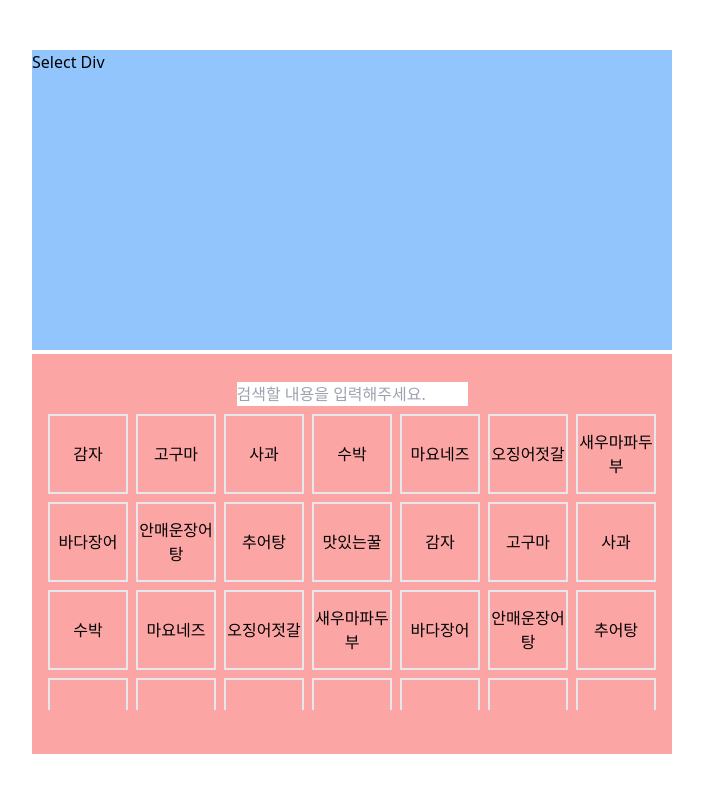
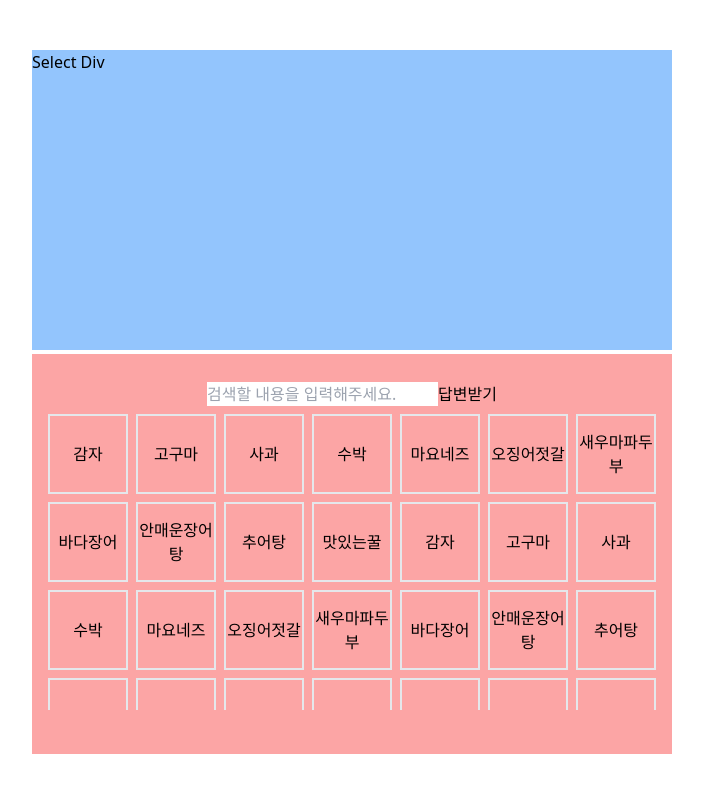
Before and after one commit to Storage-with-chatGPT/food-master-chatGPT, a Next.js app: page / in a window 1280 px wide. Shown: the top 792 px of the page, without its empty margins (288-991 px from the left). Built offline with nearby package versions, Linux system fonts and the light colour scheme.

Commit message:
[FEAT] openAI API 응답값 받기 구현(#4)

```diff
--- a/package.json
+++ b/package.json
@@ -11,12 +11,15 @@
   "dependencies": {
     "@next/font": "13.1.6",
     "@reduxjs/toolkit": "^1.9.2",
+    "@types/axios": "^0.14.0",
     "@types/node": "18.14.0",
     "@types/react": "18.0.28",
     "@types/react-dom": "18.0.11",
+    "axios": "^1.3.3",
     "eslint": "8.34.0",
     "eslint-config-next": "13.1.6",
     "next": "13.1.6",
+    "openai": "^3.1.0",
     "react": "18.2.0",
     "react-dom": "18.2.0",
     "react-redux": "^8.0.5",
--- a/src/components/IngredientList/SearchInput.tsx
+++ b/src/components/IngredientList/SearchInput.tsx
@@ -1,9 +1,49 @@
-import React from "react";
+import axios from "axios";
+import React, { useState } from "react";
 
 const SearchInput = () => {
+  const [searchInput, setSearhInput] = useState("");
+  const [result, setResult] = useState("");
+
+  const handleOnChange = (event: React.ChangeEvent<HTMLInputElement>) => {
+    setSearhInput(event.currentTarget.value);
+  };
+
+  const handleOnClick = async () => {
+    try {
+      const res = await axios.post(
+        String(process.env.NEXT_PUBLIC_API_URL),
+        {
+          model: "text-davinci-003",
+          prompt: searchInput,
+          temperature: 0.5,
+          max_tokens: 1024,
+          top_p: 0.5,
+        },
+        {
+          headers: {
+            "Content-Type": "application/json",
+            Authorization: `Bearer ${String(process.env.NEXT_PUBLIC_API_KEY)}`,
+          },
+        }
+      );
+      console.log(res.data.choices[0].text);
+      setSearhInput("");
+    } catch (err) {
+      console.log(err);
+    }
+  };
+
   return (
     <div className="my-1">
-      <input type="text" placeholder="검색할 내용을 입력해주세요." />
+      <input
+        type="text"
+        value={searchInput}
+        placeholder="검색할 내용을 입력해주세요."
+        onChange={handleOnChange}
+      />
+      <button onClick={handleOnClick}>답변받기</button>
+      <div>{result}</div>
     </div>
   );
 };
```
Also changed, not shown: 2 other files (tests, documents, lock files or other folders).
